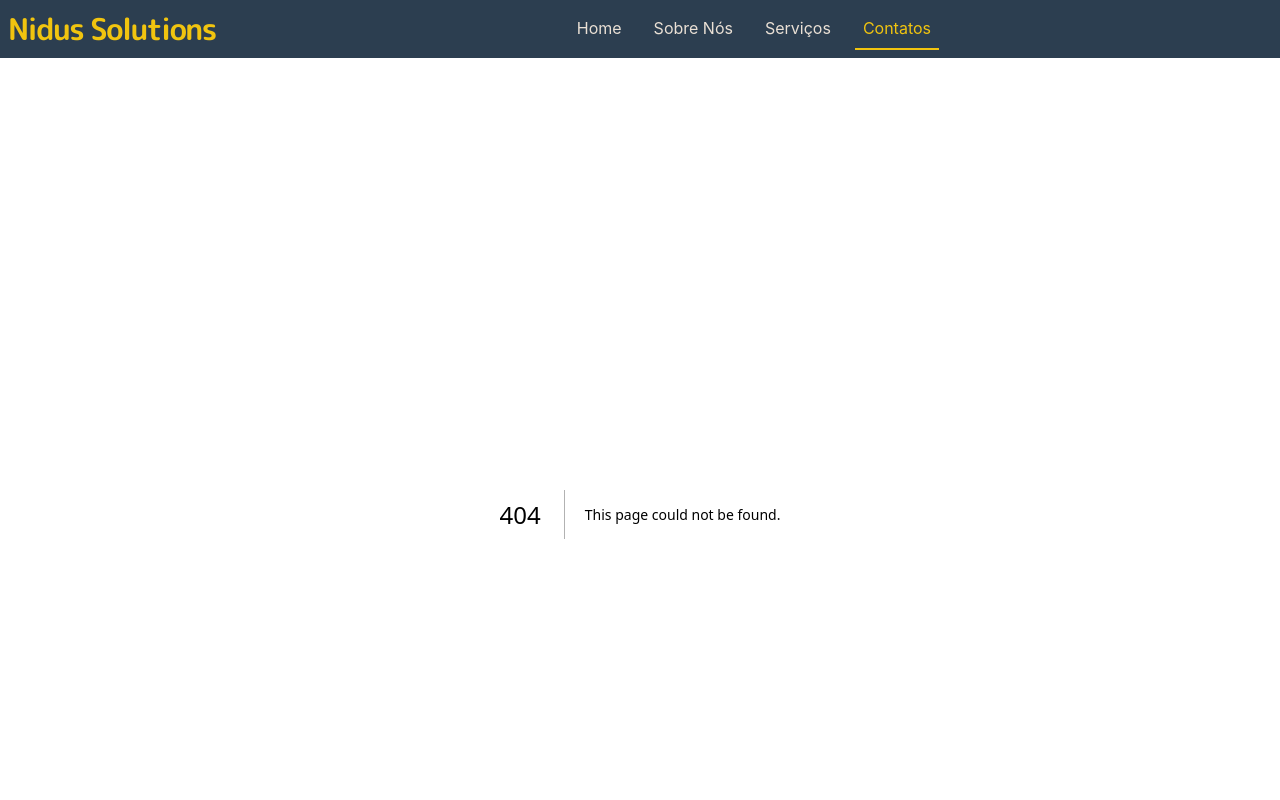
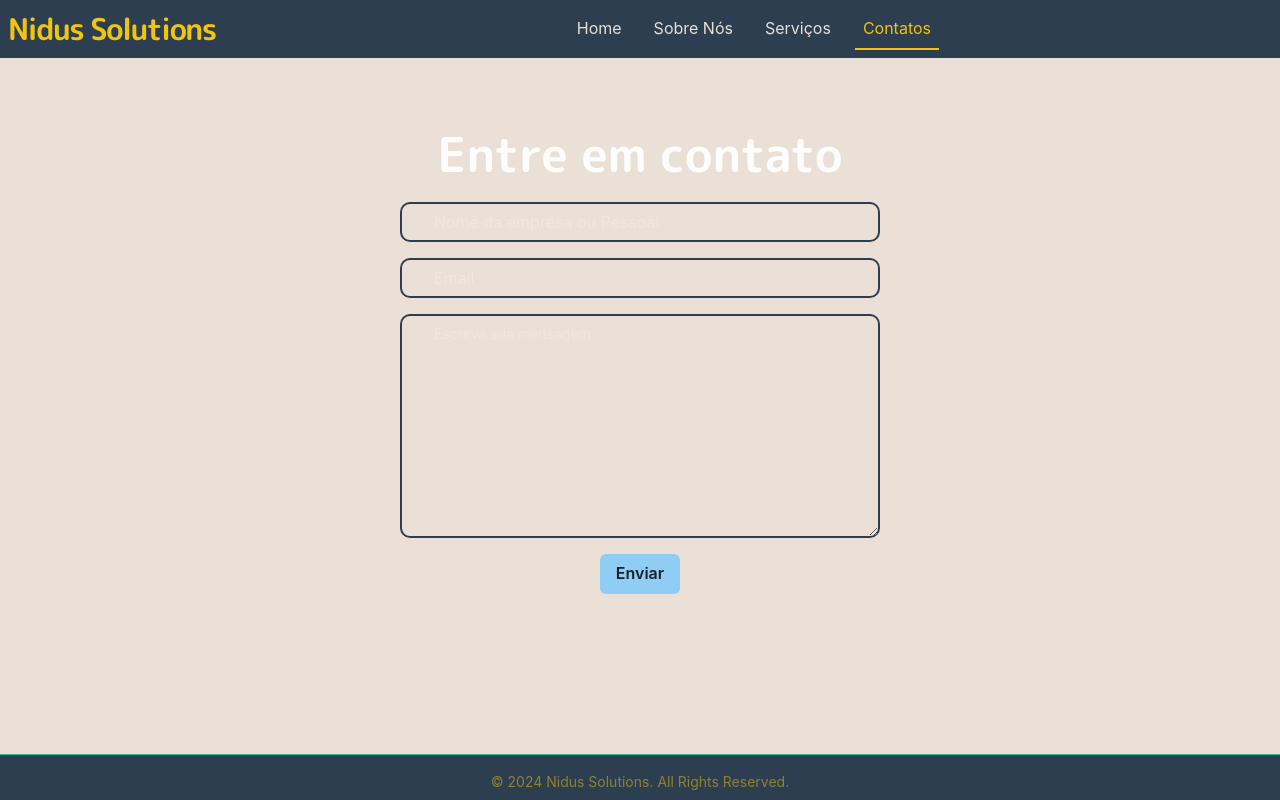
Before and after one commit to Nidus-Solutions/Nidus, a Next.js app: page /contact in a window 1280 px wide. Before the commit this address had no page. Shown: the top 800 px of the page. Built offline with nearby package versions, Linux system fonts and the light colour scheme.

Commit message:
chore: Remove unused CSS files and update npm dependencies

```diff
--- a/components/layout/main.tsx
+++ b/components/layout/main.tsx
@@ -11,7 +11,8 @@ interface MainProps {
 
 const Main = ({ children, router }: MainProps) => {
 
-    const fix = router.route == "/services" ? "fixed" : "relative"
+    const fix = router.route == "/services" || "/contact" ? "fixed" : "relative"
+
 
     return (
         <Box as="main">
--- /dev/null
+++ b/pages/contact.tsx
@@ -0,0 +1,171 @@
+import React, { useState, useCallback } from "react";
+import Image from "next/image";
+import axio from "axios";
+import { Button, Container, FormControl, FormLabel, Heading, Input, Textarea, useToast } from "@chakra-ui/react";
+import Layout from "@/components/layout/article";
+
+const Contact: React.FC = () => {
+    const toast = useToast();
+
+    const [status, setStatus] = useState({
+        submitted: false,
+        submitting: false,
+        info: { error: false, msg: null }
+    });
+
+    const [inputs, setInputs] = useState({
+        company: "",
+        email: "",
+        message: ""
+    });
+
+    const handlOnChange = useCallback((e: { persist: () => void; target: { id: any; value: any; }; }) => {
+        e.persist();
+        setInputs((prev) => ({
+            ...prev,
+            [e.target.id]: e.target.value
+        }));
+        setStatus({
+            submitted: false,
+            submitting: false,
+            info: { error: false, msg: null }
+        });
+    }, []);
+
+    const handleServerResponse = useCallback((ok: any, msg: any) => {
+        if (ok) {
+            setStatus({
+                submitted: true,
+                submitting: false,
+                info: { error: false, msg }
+            });
+            setInputs({
+                company: "",
+                email: "",
+                message: ""
+            });
+        } else {
+            setStatus({
+                submitted: false,
+                submitting: false,
+                info: { error: true, msg }
+            });
+        }
+    }, []);
+
+    const handleOnSubmit = useCallback((e: { preventDefault: () => void; }) => {
+        e.preventDefault();
+        console.log("inputs");
+        setStatus((prevStatus) => ({ ...prevStatus, submitting: true }));
+        axio({
+            method: "POST",
+            url: process.env.NEXT_PUBLIC_CONTACT_FORM,
+            data: inputs
+        })
+            .then(() => {
+                handleServerResponse(true, "Mensagem enviada com sucesso! Entraremos em contato em breve.");
+            })
+            .catch((error) => {
+                handleServerResponse(false, "Ocorreu um erro ao enviar a mensagem. Tente novamente mais tarde.");
+                console.error(error);
+            });
+    }, [inputs, handleServerResponse]);
+
+
+    return (
+        <Layout title="Contato">
+            <Container
+                maxW='container.sm'
+                display='flex'
+                flexDirection='column'
+                alignItems='center'
+                justifyContent='center'
+                p={4}
+                gap={6}
+                maxWidth={"40vw"}
+            >
+                <Heading as='h1' size='2xl' textAlign='center'>
+                    Entre em contato
+                </Heading>
+
+                {status.submitted && (
+                    toast({
+                        title: status.info.error ? "Erro" : "Sucesso",
+                        description: status.info.msg,
+                        status: status.info.error ? "error" : "success",
+                        duration: 9000,
+                        isClosable: true,
+                    })
+                )}
+
+                <FormControl
+                    as='form'
+                    onSubmit={handleOnSubmit}
+                    display='flex'
+                    flexDirection='column'
+                    alignItems='center'
+                    justifyContent='center'
+                    gap={4}
+
+                >
+                    <Input
+                        borderWidth={2}
+                        borderColor="#2C3E50"
+                        borderRadius={10}
+                        px={8}
+                        py={2}
+                        id='company'
+                        type='text'
+                        value={inputs.company}
+                        onChange={handlOnChange}
+                        placeholder="Nome da empresa ou Pessoal"
+                        required
+                    />
+                    <Input
+                        borderWidth={2}
+                        borderColor="#2C3E50"
+                        borderRadius={10}
+                        px={8}
+                        py={2}
+                        id='email'
+                        type='email'
+                        value={inputs.email}
+                        onChange={handlOnChange}
+                        placeholder='Email'
+                        required
+                    />
+
+                    <Textarea
+                        borderWidth={2}
+                        borderColor="#2C3E50"
+                        borderRadius={10}
+                        px={8}
+                        py={2}
+                        minHeight={"16em"}
+                        maxLength={1048576}
+                        id='message'
+                        value={inputs.message}
+                        onChange={handlOnChange}
+                        placeholder='Escreva sua mensagem'
+                        size='sm'
+                        required
+                    />
+
+                    <Button
+                        type='submit'
+                        disabled={status.submitting}
+                        colorScheme='blue'
+                    >
+                        {!status.submitting
+                            ? !status.submitted
+                                ? 'Enviar'
+                                : 'Enviado'
+                            : 'Enviando...'}
+                    </Button>
+                </FormControl>
+            </Container>
+        </Layout>
+    )
+}
+
+export default Contact;
```
Also changed, not shown: 1 other file (tests, documents, lock files or other folders).
